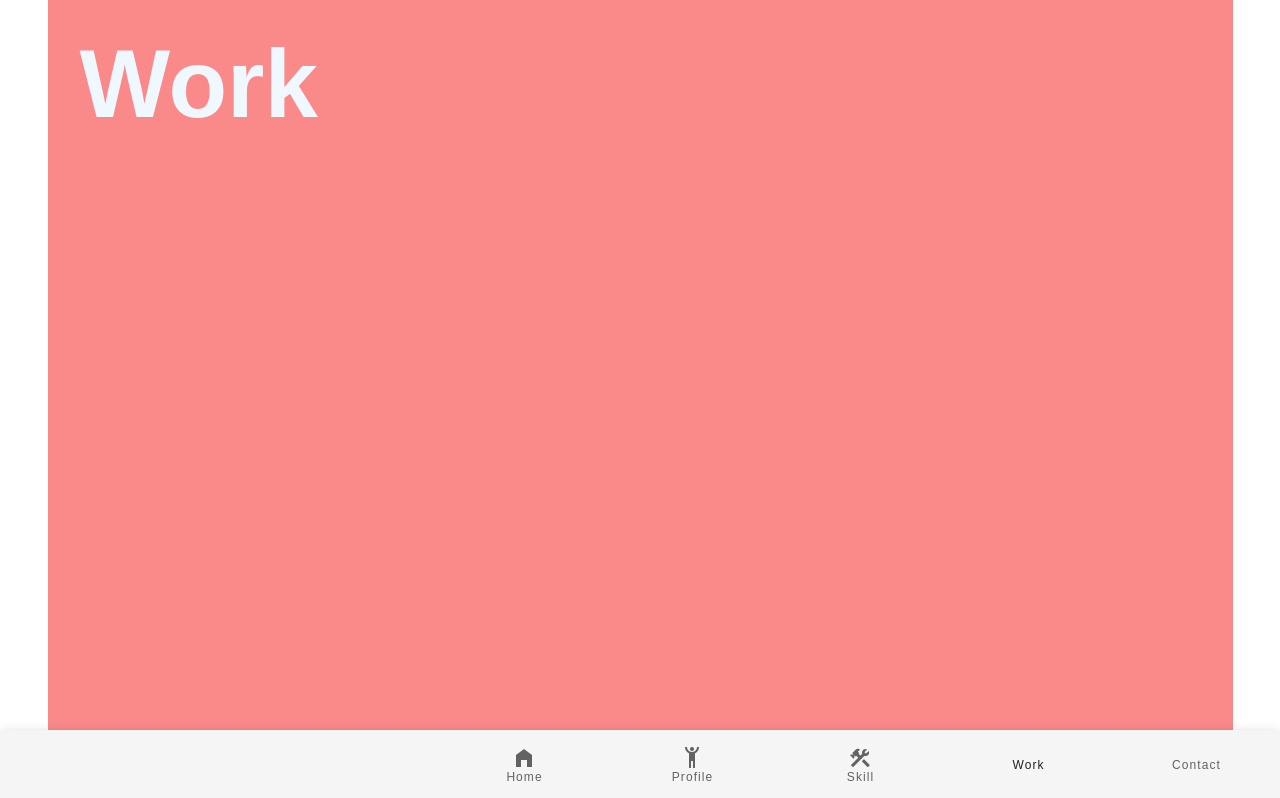
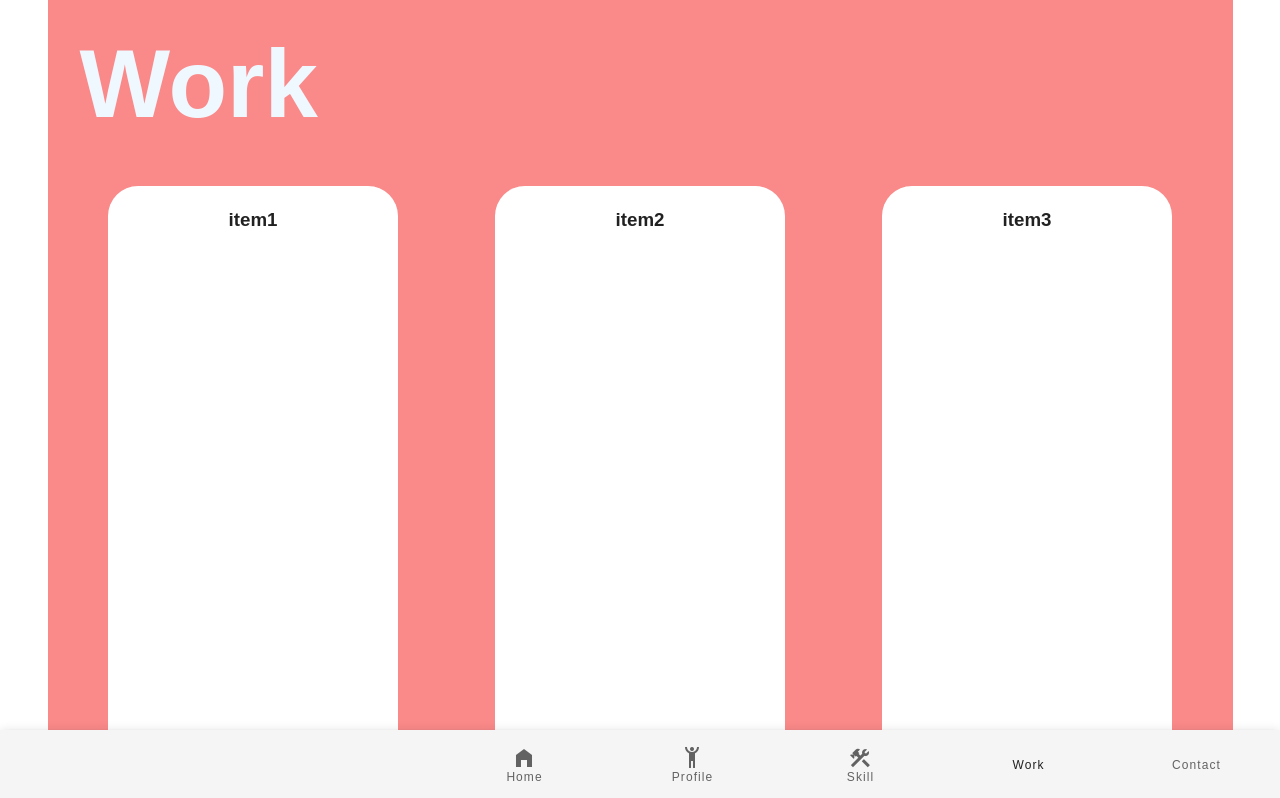
Before and after one commit to Shuki-Otowa/my-portofolio, a Vue app: page /work in a window 1280 px wide. Shown: the top 798 px of the page. Built offline with nearby package versions, Linux system fonts and the light colour scheme; what vue-typer would draw is missing.

Commit message:
Work.vueにcontentのフレームを追加

```diff
--- a/src/components/Work.vue
+++ b/src/components/Work.vue
@@ -1,11 +1,33 @@
 <template>
   <div class="container">
     <h2>Work</h2>
+    <div class="items">
+      <div class="item"><h3>item1</h3></div>
+      <div class="item"><h3>item2</h3></div>
+      <div class="item"><h3>item3</h3></div>
+    </div>
   </div>
 </template>
 
 <style scoped>
 .container {
   background-color: rgb(250, 137, 137);
+  height: 1000px;
+}
+
+.items {
+  display: flex;
+  justify-content: space-around;
+  width: 100%;
+  margin: 0 auto;
+}
+
+.item {
+  text-align: center;
+  padding-top: 20px;
+  width: 25%;
+  background-color: #fff;
+  border-radius: 30px;
+  height: 600px;
 }
 </style>
```
